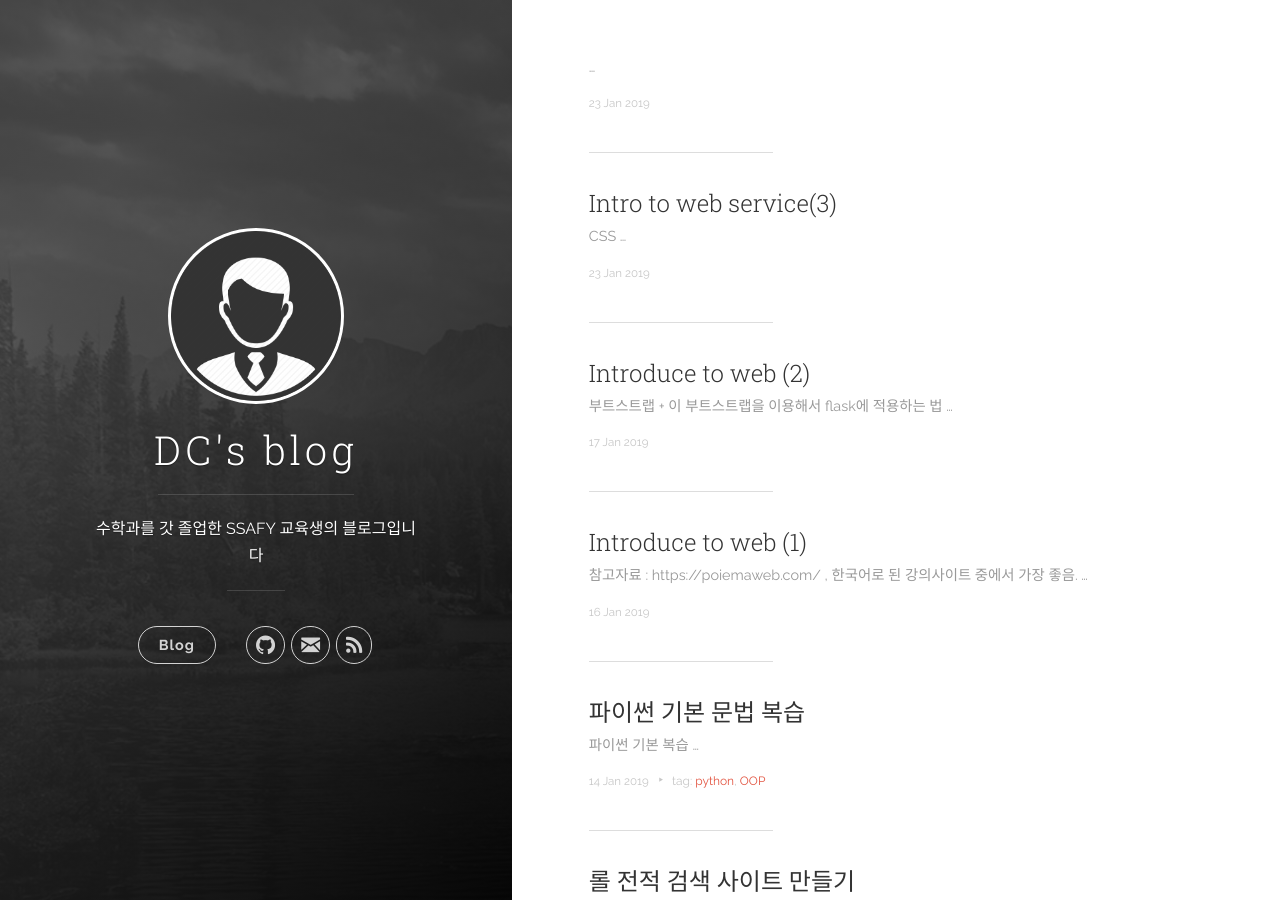
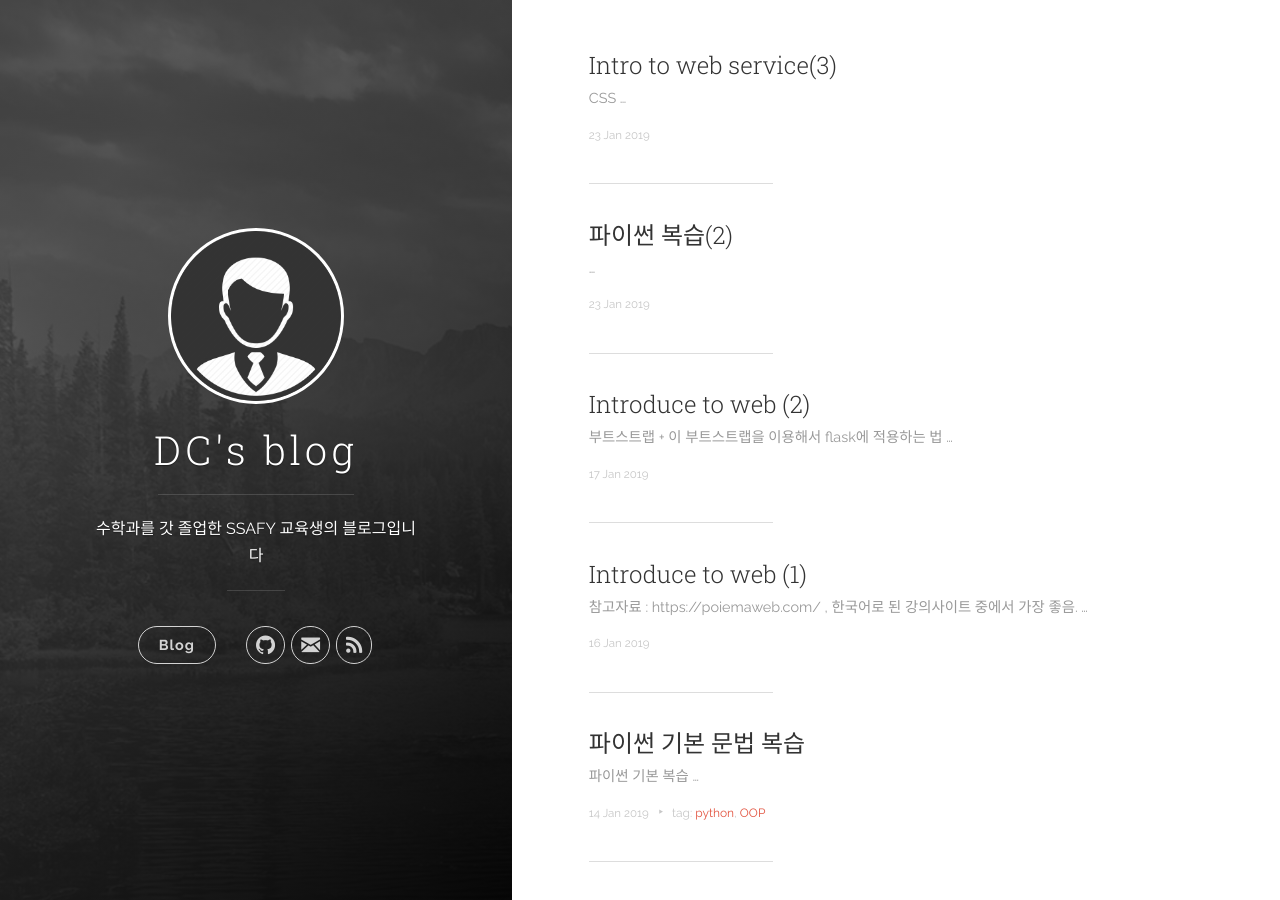
Before and after one commit to DongChanS/DongChanS.github.io, a Jekyll site: the page built from index.html, in a window 1280 px wide and 900 px high. Built offline with Jekyll 4.4.1, drawn with Linux system fonts in a browser that asks for light colours; the list of posts is cut into pages by our own code; some of the changed lines change nothing that is shown.

Commit message:
Update 2019-01-23-18.md

```diff
--- a/_posts/2019-01-23-18.md
+++ b/_posts/2019-01-23-18.md
@@ -1,10 +1,8 @@
 ---
-layout:post
-title:파이썬 복습(2)
-author:Shin Dong Chan
+layout: post
+title: 파이썬 복습(2)
+author: Shin Dong Chan
 ---
-## 파이썬 오답노트
-
 <br>
 
 ### 함수의 scope
```
